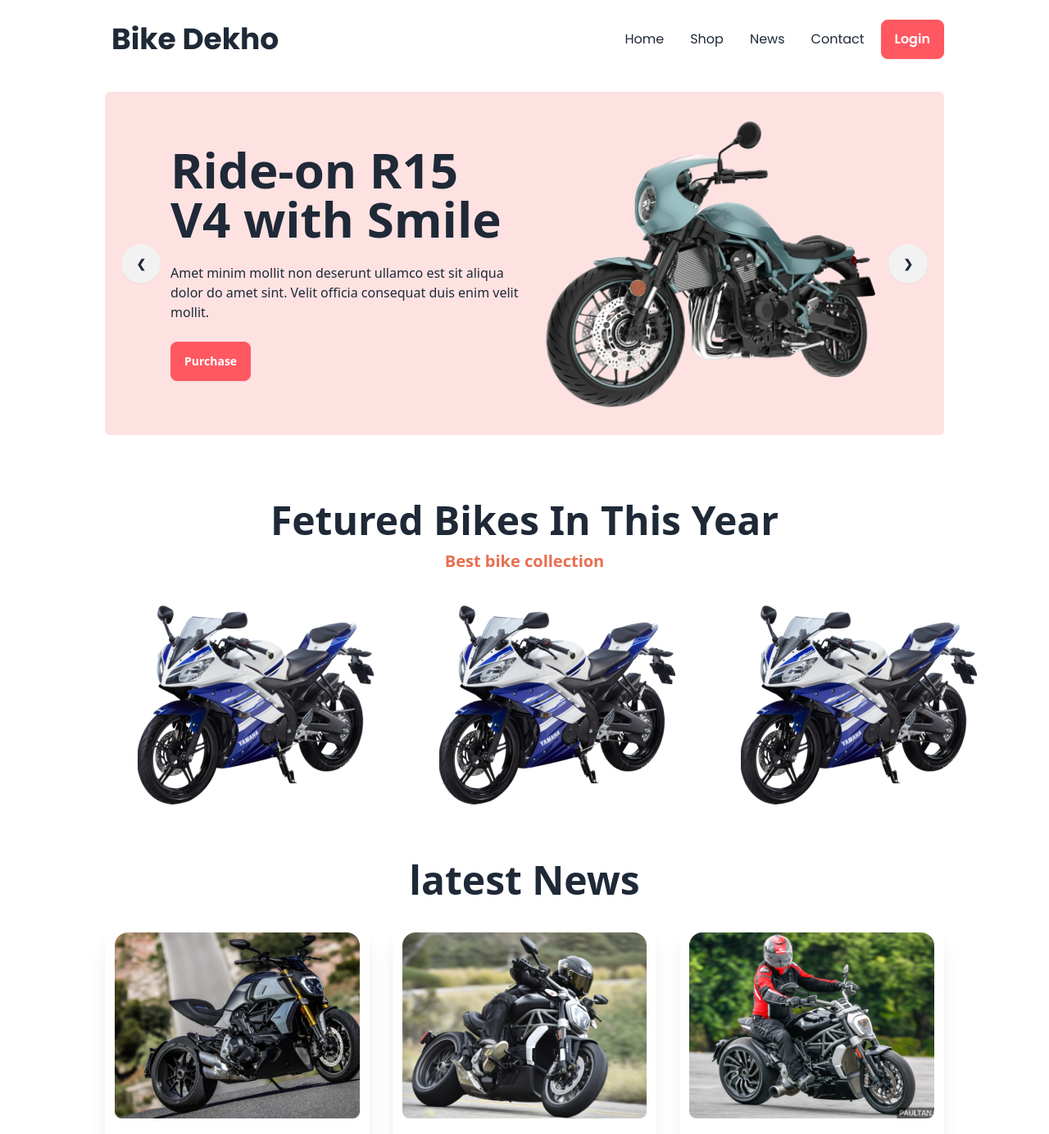
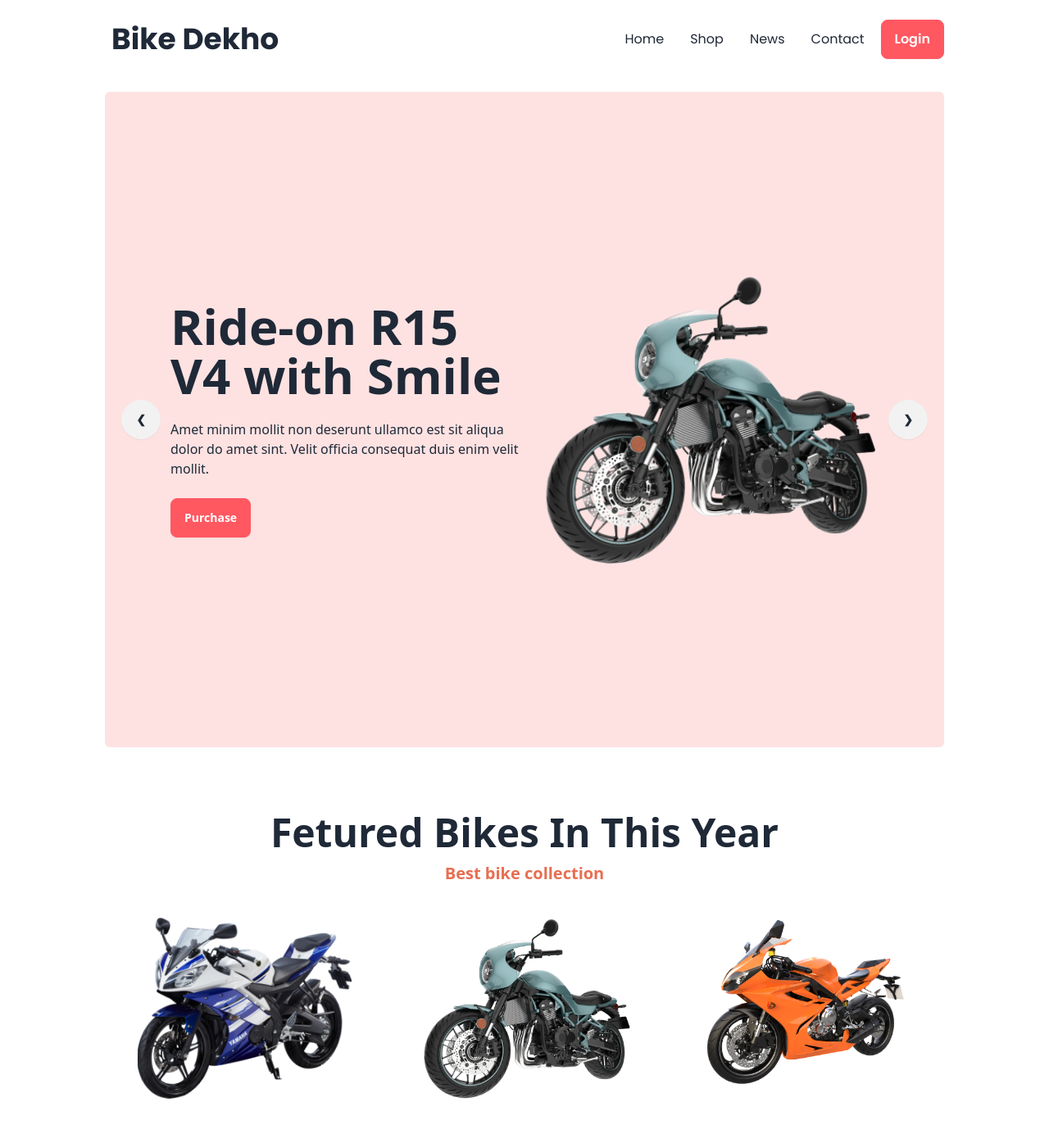
Before and after one commit to MD-HABIB-ULLA/bike-dekho, a plain HTML site: page index.html in a window 1280 px wide. Shown: the top 1384 px of the page at 82% size. Drawn offline with nearby package versions, Linux system fonts and the light colour scheme.

Commit message:
height cooection

```diff
--- a/index.html
+++ b/index.html
@@ -59,7 +59,7 @@
     </header>
     <main>
         <section class="container m-auto lg:w-4/5 lg:mt-7">
-            <div class="carousel w-full">
+            <div class="carousel w-full min-h-screen">
                 <div id="slide1" class="carousel-item relative w-full">
                     <div class="hero bg-red-100 lg:px-16 rounded-md ">
                         <div class="hero-content flex-col lg:flex-row-reverse">
@@ -142,9 +142,9 @@
                 <p class="text-[#E76F51] text-xl text-center font-bold mt-3">Best bike collection</p>
             </div>
             <div class="flex flex-col lg:flex-row">
-                <img src="images/others/feature-bike.png" class="w-full p-10" alt="">
-                <img src="images/others/feature-bike.png" class="w-full p-10" alt="">
-                <img src="images/others/feature-bike.png" class="w-full p-10" alt="">
+                <img src="images/others/feature-bike.png" class="lg:w-2/6 p-10" alt="">
+                <img src="images/slider/bike1.png" class="lg:w-2/6 p-10" alt="">
+                <img src="images/slider/bike3.png" class=" lg:w-2/6 p-10" alt="">
 
             </div>
         </section>
```
